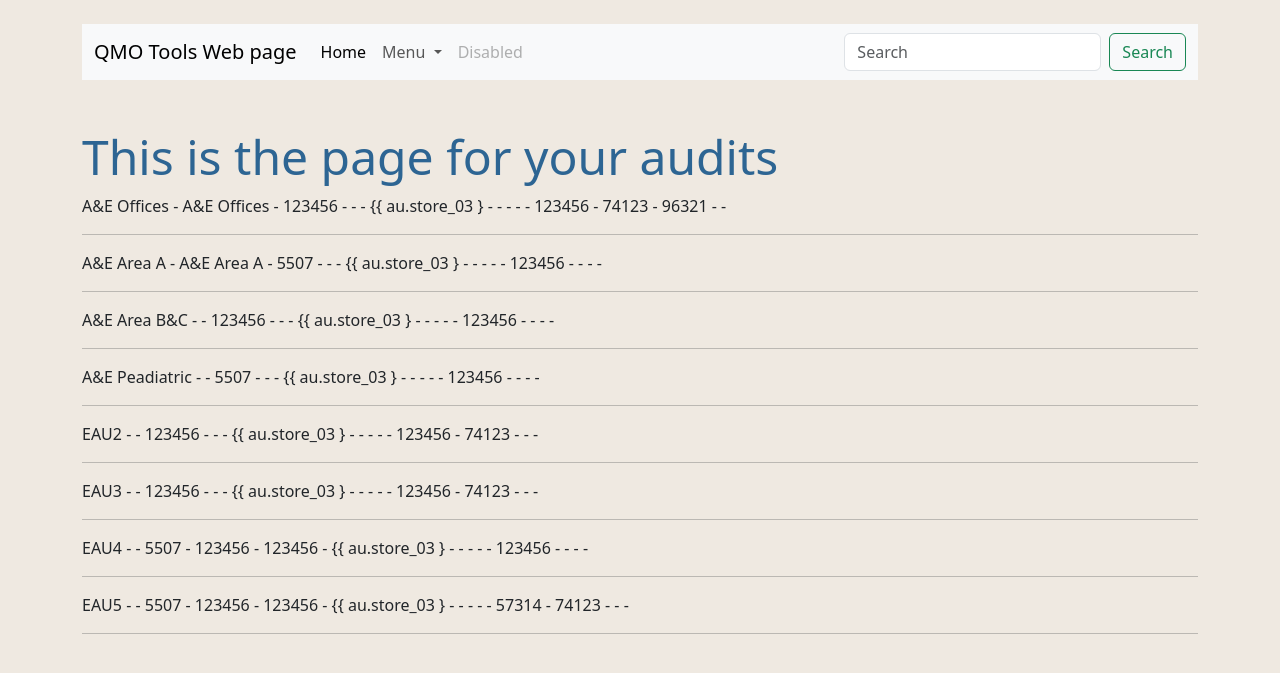
After one commit to SpotlightPro/Django-project-Ext, a Django app: page /audits/ in a window 1280 px wide. The commit adds this page. Shown: the top 673 px of the page. Run offline with Django 5.2, Linux system fonts and the light colour scheme; data comes from the database, SQL or seed files in the repository; both versions use the stored data as it was after the commit.

Commit message:
Day 3: Added 3 more web pages to views and works fine. They just need ajbustment and beautifying which is my next step.

```diff
--- a/djangodb/static/css/main.css
+++ b/djangodb/static/css/main.css
@@ -1,17 +1,17 @@
 body {
-    background-color: #d9d9e4;
+    background-color: #efe9e1;
     color: 111;
 
 }
 .header p{
     color: orange;
-    background-color: #7eaeb717;
+    background-color: #7teared717;
 }
 
 h1{
     font-size:3rem;
     color: rgb(18 82 135 / 88%);
-    background-color: #ffbf0014;
+    background-color: #ff bf0014;
 }
 span {
     color: light-blue;
--- a/djangodb/webapp/models.py
+++ b/djangodb/webapp/models.py
@@ -22,3 +22,44 @@ class Location(models.Model):
 
     def __str__(self):
         return self.loc_name
+
+
+class Risk(models.Model):
+    door_choices = [
+        ("kitchen", "Kitchen"),
+        ("store_01", "Store_01"),
+        ("store_02", "Store_02"),
+        ("store_03", "Store_03"),
+        ("playground_01", "Playground_01"),
+        ("playground_02", "Playground_02"),
+        ("parents_rm_01", "Parents_rm_01"),
+        ("parents_rm_02", "Parents_rm_02"),
+        ("office_01", "Office_01"),
+        ("office_02", "Office_02"),
+        ("office_03", "Office+03"),
+        ("doctors_office_01", "Doctor's_office_01"),
+        ("doctors_office_02", "Doctors_office_02"),
+    ]
+    member_name = models.ForeignKey(Member, on_delete=models.SET_NULL, null=True)
+    door_name = models.CharField(door_choices, max_length=20, null=True, blank=True)
+
+
+class Audit(models.Model):
+    audit_loc = models.ForeignKey(Location, on_delete=models.CASCADE, null=False)
+    loc_name = models.CharField(max_length=100,blank=True)
+    kitchen = models.CharField(max_length=10, blank=True)
+    store_01 = models.CharField(max_length=10, blank=True)
+    store_02 = models.CharField(max_length=10, blank=True)
+    store_03 = models.TextField(max_length=10, blank=True)
+    playground_01 = models.CharField(max_length=10, blank=True)
+    playground_02 = models.CharField(max_length=10, blank=True)
+    parents_rm_01 = models.CharField(max_length=10, blank=True)
+    parents_rm_02 = models.TextField(max_length=10, blank=True)
+    office_01 = models.CharField(max_length=10, blank=True)
+    office_02 = models.CharField(max_length=10, blank=True)
+    office_03 = models.CharField(max_length=10, blank=True)
+    doctors_office_01 = models.TextField(max_length=10, blank=True)
+    doctors_office_02 = models.CharField(max_length=10, blank=True)
+
+    def __str__(self):
+        return self.loc_name + ' ' + self.kitchen
--- a/djangodb/webapp/templates/area.html
+++ b/djangodb/webapp/templates/area.html
@@ -3,7 +3,7 @@
 <div class="container">
     {%  block content %}
 
-        <h1>Pic your location here</h1>
+        <h1>Pick your location here</h1>
 
     {% endblock %}
 </div>
--- /dev/null
+++ b/djangodb/webapp/templates/audits.html
@@ -0,0 +1,17 @@
+{% extends 'base.html' %}
+
+<div class="container">
+    {%  block content %}
+ <h1>This is the page for your audits</h1>
+    {% for au in all_audits %}
+
+
+
+    <p>{{ au.audit_loc }} - {{ au.loc_name }} - {{ au.kitchen }} - {{ au.store_01 }} - {{ au.store_02 }} - {{ au.store_03 } -
+        {{ au.playground_01 }} - {{au.playground_02 }} - {{ au.parents_rm_01 }} - {{ au.parents_rm_02 }} - {{ au.office_01 }}
+        - {{ au.office_02 }} - {{ au.office_03 }} - {{ au.doctors_office_01 }} - {{ au.doctors_office_02 }}</p><hr>
+
+    {% endfor %}
+
+    {% endblock %}
+</div>
--- a/djangodb/webapp/templates/navbar.html
+++ b/djangodb/webapp/templates/navbar.html
@@ -1,13 +1,35 @@
-<div class="bg-primary p-2" style="--bs-bg-opacity: .5;" id="navbarToggleExternalContent" data-bs-theme="dark">
-  <div class="p-4">
-    <h5 class="text-body-emphasis h4"><h1>QMOS Tools</h1></h5>
-    <span class="text-body-secondary">The Ultimate Tools site!</span>
-  </div>
-</div>
-<nav class="navbar navbar-dark bg-dark">
+<nav class="navbar navbar-expand-lg bg-body-tertiary">
   <div class="container-fluid">
-    <button class="navbar-toggler" type="button" data-bs-toggle="collapse" data-bs-target="#navbarToggleExternalContent" aria-controls="navbarToggleExternalContent" aria-expanded="false" aria-label="Toggle navigation">
+    <a class="navbar-brand" href="/">QMO Tools Web page</a>
+    <button class="navbar-toggler" type="button" data-bs-toggle="collapse" data-bs-target="#navbarSupportedContent" aria-controls="navbarSupportedContent" aria-expanded="false" aria-label="Toggle navigation">
       <span class="navbar-toggler-icon"></span>
-    </button><span>MEDIREST</span>
+    </button>
+    <div class="collapse navbar-collapse" id="navbarSupportedContent">
+      <ul class="navbar-nav me-auto mb-2 mb-lg-0">
+        <li class="nav-item">
+          <a class="nav-link active" aria-current="page" href="/">Home</a>
+        </li>
+        <li class="nav-item dropdown">
+          <a class="nav-link dropdown-toggle" href="" role="button" data-bs-toggle="dropdown" aria-expanded="false">
+            Menu
+          </a>
+          <ul class="dropdown-menu">
+            <li><a class="dropdown-item" href="/">Home</a></li>
+            <li><a class="dropdown-item" href="/join">Members</a></li>
+            <li><a class="dropdown-item" href="/area">Area</a></li>
+            <li><a class="dropdown-item" href="/audits">Audits</a></li>
+            <li><hr class="dropdown-divider"></li>
+            <li><a class="dropdown-item" href="">Back to Home page</a></li>
+          </ul>
+        </li>
+        <li class="nav-item">
+          <a class="nav-link disabled" aria-disabled="true">Disabled</a>
+        </li>
+      </ul>
+      <form class="d-flex" role="search">
+        <input class="form-control me-2" type="search" placeholder="Search" aria-label="Search">
+        <button class="btn btn-outline-success" type="submit">Search</button>
+      </form>
+    </div>
   </div>
 </nav>
--- a/djangodb/webapp/urls.py
+++ b/djangodb/webapp/urls.py
@@ -4,7 +4,8 @@ from . import views
 
 urlpatterns = [
    path('', views.home, name="home"),
+   path('qmo_member/', views.qmo_member, name="qmo_member"),
+   path('area/', views.area, name="area"),
    path('join/', views.join, name="join"),
-   path('qmo_member/', views.join, name="qmo_member"),
-   path('area/', views.area, name="area"),
+   path('audits/', views.audits, name="audits"),
 ]
--- a/djangodb/webapp/views.py
+++ b/djangodb/webapp/views.py
@@ -1,7 +1,10 @@
+from django.contrib import messages
 from django.shortcuts import render, redirect
+from .forms import MemberForm
+from .forms import AuditsForm
 from .models import Member
-from .forms import MemberForm
-from django.contrib import messages
+from .models import Audit
+
 
 
 # Create your views here.
@@ -42,3 +45,8 @@ def join(request):
 
 def area(request):
     return render(request, 'area.html', {})
+
+
+def audits(request):
+    all_audits = Audit.objects.all
+    return render(request, 'audits.html', {'all_audits':all_audits})
```
Also changed, not shown: djangodb/djangodb/settings.py (+2 -8 lines), djangodb/webapp/admin.py (+5 -2 lines), djangodb/webapp/forms.py (+10 -1 lines), djangodb/db.sqlite3, djangodb/webapp/migrations/0003_location_risk.py (added), djangodb/webapp/migrations/0004_audits.py (added), djangodb/webapp/migrations/0005_audit_delete_audits.py (added), djangodb/webapp/migrations/0006_alter_audit_doctors_office_01_and_more.py (added), djangodb/webapp/migrations/0007_alter_audit_loc_name.py (added), djangodb/webapp/migrations/0008_alter_audit_doctors_office_01_and_more.py (added).
